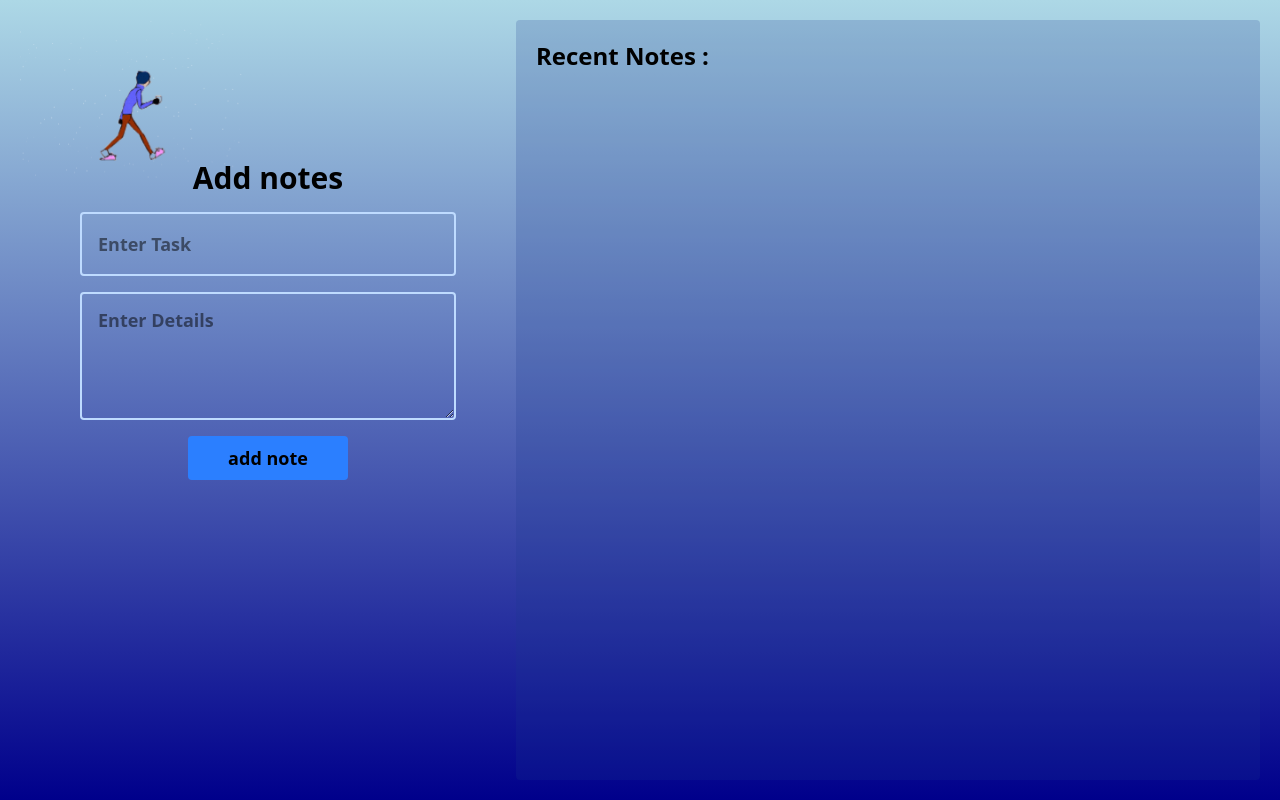
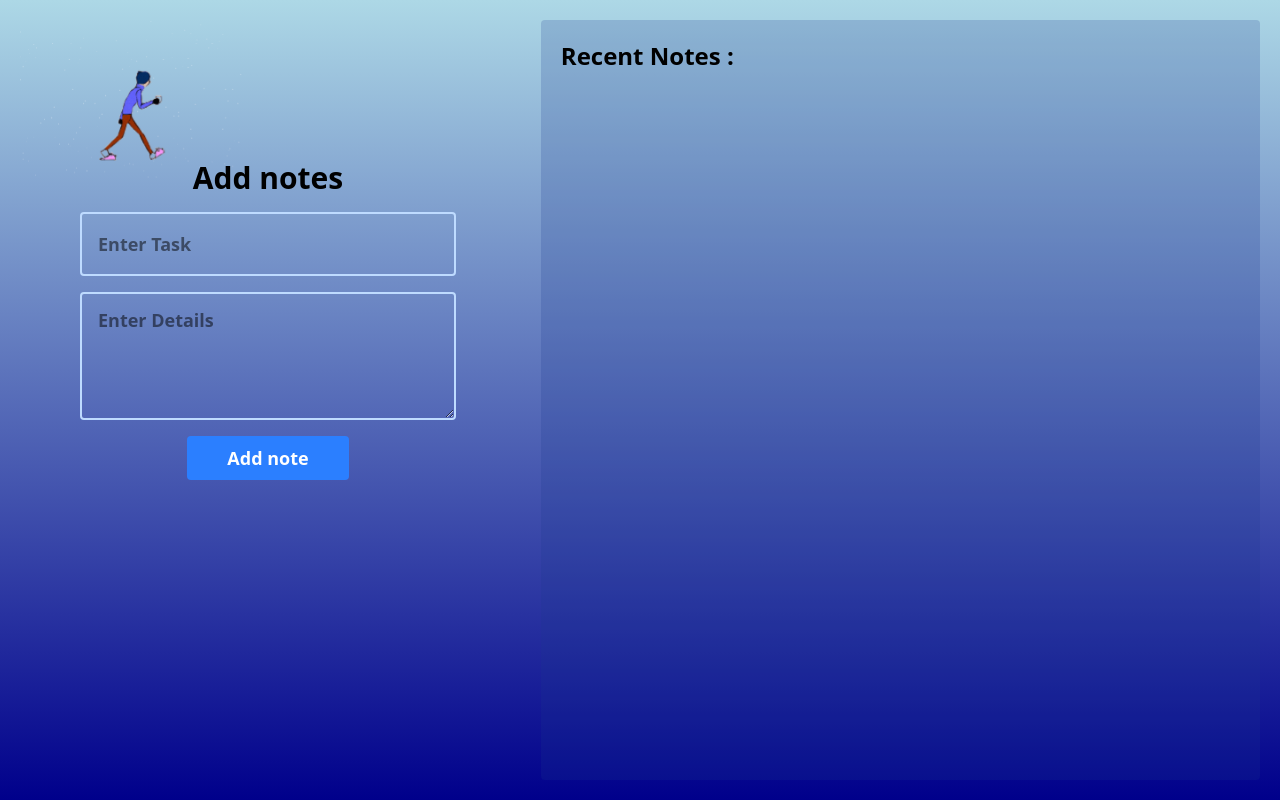
Before and after one commit to dhruval1907/React-cohort22, a React (Vite) app in the folder noteapp-twowaybinding/: page / in a window 1280 px wide. Built offline with nearby package versions, Linux system fonts and the light colour scheme.

Commit message:
appluingicons

```diff
--- a/noteapp-twowaybinding/package.json
+++ b/noteapp-twowaybinding/package.json
@@ -13,6 +13,7 @@
     "@tailwindcss/vite": "^4.1.18",
     "react": "^19.2.0",
     "react-dom": "^19.2.0",
+    "react-icons": "^5.5.0",
     "tailwindcss": "^4.1.18"
   },
   "devDependencies": {
--- a/noteapp-twowaybinding/src/App.jsx
+++ b/noteapp-twowaybinding/src/App.jsx
@@ -1,5 +1,7 @@
 import React, { useState } from "react";
 import image1 from "./assets/gif.gif";
+import { FaRegArrowAltCircleRight } from "react-icons/fa";
+
 
 const App = () => {
   const submitHandler = (e) => {
@@ -58,18 +60,18 @@ const App = () => {
             className="px-4 h-32 font-bold text-lg border-blue-200   py-3  border-2 w-full rounded outline-none"
           ></textarea>
 
-          <button className="px-10 py-2  bg-blue-500 outline-none  text-black font-bold rounded text-lg">
-            add note
+          <button className="px-10 py-2  bg-blue-500 outline-none  text-white font-bold rounded text-lg active:scale-95">
+            Add note
           </button>
         </form>
       </div>
-      <div className="h-full overflow-hidden p-5  w-[60%] bg-blue-900/20 rounded">
+      <div className="h-full overflow-hidden p-5  w-[58%] bg-blue-900/20 rounded">
         <h1 className="text-2xl font-bold mb-5 ">Recent Notes :</h1>
         <div className="scroll flex flex-wrap gap-4 h-full overflow-auto">
           {alltask.map(function (elem, idx) {
             return <div key={idx} className="h-60 w-60 p-16 font-bold leading-tight bg-[url(https://imgs.search.brave.com/G--QUswQ7GiYSpxk5940TURE6IxiMROjX2VyHQUJDY8/rs:fit:860:0:0:0/g:ce/aHR0cHM6Ly9zdGF0/aWMudmVjdGVlenku/Y29tL3N5c3RlbS9y/ZXNvdXJjZXMvdGh1/bWJuYWlscy8wMzIv/MDQ0LzI0NC9zbWFs/bC9zdGlja3ktbm90/ZXMtZm9yLXJlbWlu/ZGVycy1mcmVlLXBu/Zy5wbmc)]  rounded-2xl bg-cover">
-              <h2 className="text-sm w-full">{elem.title}</h2>
-              <p className="text-sm  w-full">{elem.details}</p>
+              <h2 className="text-sm w-full">{FaRegArrowAltCircleRight} {elem.title}</h2>
+              <p className="text-sm  w-full">{FaRegArrowAltCircleRight} {elem.details}</p>
             </div>;
           })}
         </div>
```
Also changed, not shown: 1 other file (tests, documents, lock files or other folders).
